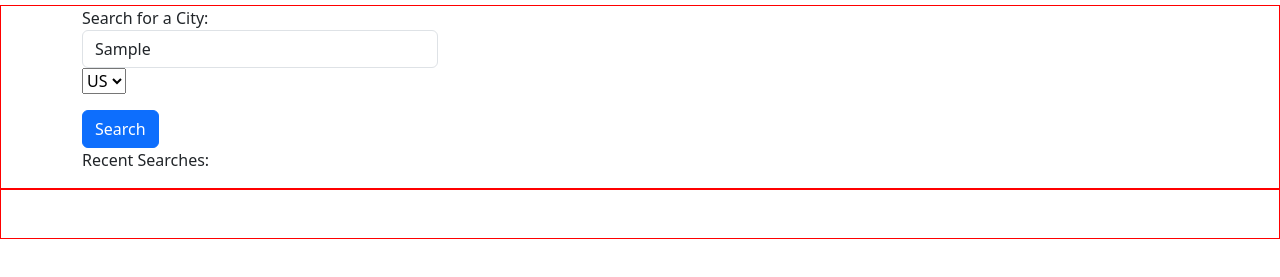
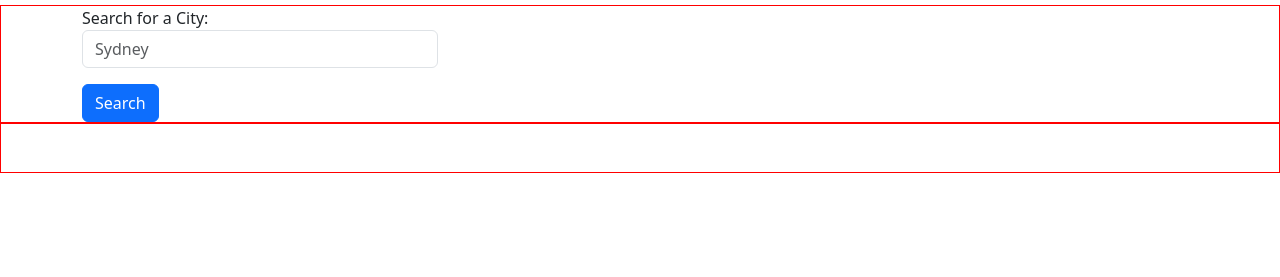
Before and after one commit to miloyang/weather-app, a plain HTML site: page index.html in a window 1280 px wide. Both pictures are taken after typing "Sample" into the empty fields and a click on the button "Search". Shown: the part 83-360 px from the top of the page. Drawn offline with nearby package versions, Linux system fonts and the light colour scheme; no server answers.

Commit message:
updated javascript

```diff
--- a/assets/css/style.css
+++ b/assets/css/style.css
@@ -25,3 +25,7 @@ main {
     flex-direction: column; */
     border: 1px solid red;
 }
+
+.hide {
+    display: none;
+}
--- a/assets/javascript/script.js
+++ b/assets/javascript/script.js
@@ -1,7 +1,7 @@
 let searchBtn = document.querySelector('#search-form');
 let textInput = document.querySelector('#textInput');
-let history = document.querySelector('#history');
-let historyList = document.querySelector('#historyList');
+let historyEl = document.querySelector('.history');
+let historyList = document.querySelector('.historyList');
 let currentCity = document.querySelector('.current-city');
 let currentDate = document.querySelector('.current-date');
 let weatherIcon = document.querySelector('#icon');
@@ -14,10 +14,13 @@ let counrtyCode = document.querySelector('#country');
 const apiKey = 'f8291849ba2ba581c967f471c596323b';
 
 
-let userInput = function (event) {
-    event.preventDefault();
+let userInput = function () {
     const inputValue = textInput.value;
     const country = counrtyCode.value;
+
+    // Clearing the previous search results
+    fiveDay.innerHTML = '';
+
     getCurrentWeather(inputValue, country);
     getForecast(inputValue, country);
 }
@@ -91,7 +94,6 @@ let getForecast = function (city, country) {
                     innerDiv.append(cityEl, dateEl, imgEl, tempEl, windEl, humidityEl);
                     let divEl = cardDiv.appendChild(innerDiv);
                     fiveDay.append(divEl);
-
                 }
             }
 
@@ -100,39 +102,63 @@ let getForecast = function (city, country) {
 
 searchBtn.addEventListener('submit', userInput);
 
+let previousSearch = JSON.parse(localStorage.getItem("previousSearch")) || [];
 
+searchBtn.addEventListener('submit', function (event) {
+    event.preventDefault();
 
+    historyEl.classList.add('hide');
 
+    if (textInput.value === '' || previousSearch.indexOf(textInput.value) !== -1) {
+        return;
+    }
 
+    previousSearch.unshift(textInput.value);
 
+    localStorage.setItem('previousSearch', JSON.stringify(previousSearch));
 
+    showHistory();
 
+    // Only showing the last 5 search history
+    if (previousSearch.length > 5) {
+        previousSearch.pop();
+    }
 
+    textInput.value = '';
+})
 
+textInput.addEventListener('click', function () {
+    historyEl.classList.remove('hide');
+})
 
+function showHistory() {
+    historyList.innerHTML = '';
 
+    for (let i = 0; i < previousSearch.length; i++) {
+        let newDiv = document.createElement('div');
+        newDiv.classList.add('historyItem');
 
-// // Function to get weather data from OpenWeatherMap API
-// const getWeatherData = async (url) => {
-//     try {
-//         const response = await fetch(url);
-//         const data = await response.json();
-//         return data;
-//     } catch (error) {
-//         console.error('Error fetching weather data:', error);
-//     }
-// };
+        let iconEl = document.createElement('i');
+        iconEl.setAttribute('class', 'fa-regular fa-clock');
 
-// // Function to update the weather information on the page
-// const updateWeatherInfo = async (location) => {
-//     const weatherInfoElement = $('#weather-info');
-//     weatherInfoElement[0].classList.remove('hide');
-//     const weatherData = await getWeatherData(`https://api.openweathermap.org/data/2.5/weather?lat=${location.lat}&lon=${location.lng}&appid=${apiKey}&units=metric`);
-//     if (weatherData) {
-//         const temperature = weatherData.main.temp;
-//         const description = weatherData.weather[0].description;
+        let aEl = document.createElement('a');
+        aEl.textContent = previousSearch[i];
+        aEl.href = '#';
 
-//         const weatherInfo = `Temperature: ${temperature}°C, ${description}`;
-//         weatherInfoElement[0].textContent = weatherInfo;
-//     }
-// };
+        aEl.addEventListener('click', function (event) {
+            userInput(previousSearch[i]);
+        });
+
+        // (function (value) {
+        //     aEl.addEventListener('click', function (event) {
+        //         event.preventDefault();
+        //         userInput(value);
+        //     });
+        // })(previousSearch[i]);
+
+        newDiv.append(iconEl, aEl);
+        historyList.appendChild(newDiv);
+    }
+}
+
+showHistory();
--- a/index.html
+++ b/index.html
@@ -9,6 +9,7 @@
     <link href="https://cdn.jsdelivr.net/npm/bootstrap@5.3.2/dist/css/bootstrap.min.css" rel="stylesheet"
         integrity="sha384-T3c6CoIi6uLrA9TneNEoa7RxnatzjcDSCmG1MXxSR1GAsXEV/Dwwykc2MPK8M2HN" crossorigin="anonymous">
     <!-- <script src="https://cdn.tailwindcss.com"></script> -->
+    <link rel="stylesheet" href="https://cdnjs.cloudflare.com/ajax/libs/font-awesome/6.4.2/css/all.min.css">
     <link rel="stylesheet" href="./assets/css/style.css" />
 </head>
 
@@ -27,10 +28,10 @@
                                 <div class="mb-3">
                                     <label>Search for a City:</label>
                                     <input type="text" id="textInput" class="form-control" placeholder="Sydney">
-                                    <select id="country">
+                                    <!-- <select id="country">
                                         <option value="US">US</option>
                                         <option value="AU">AU</option>
-                                    </select>
+                                    </select> -->
                                 </div>
 
                                 <button type="submit" class="btn btn-primary">Search</button>
@@ -38,7 +39,7 @@
                         </div>
 
                         <!-- Recent Search List -->
-                        <div class="history" id="history">
+                        <div class="history hide" id="history">
                             <p>Recent Searches:</p>
                             <div class="historyList">
                             </div>
```
